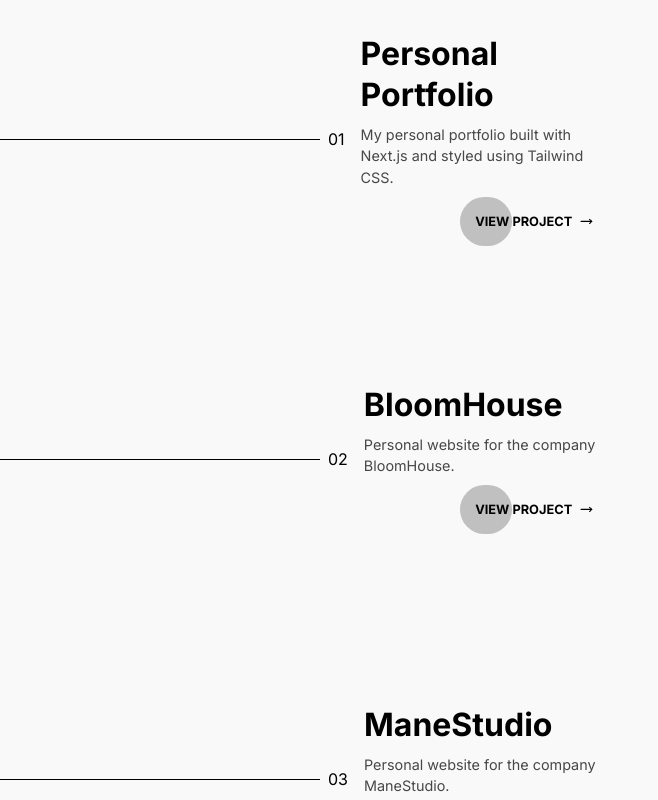
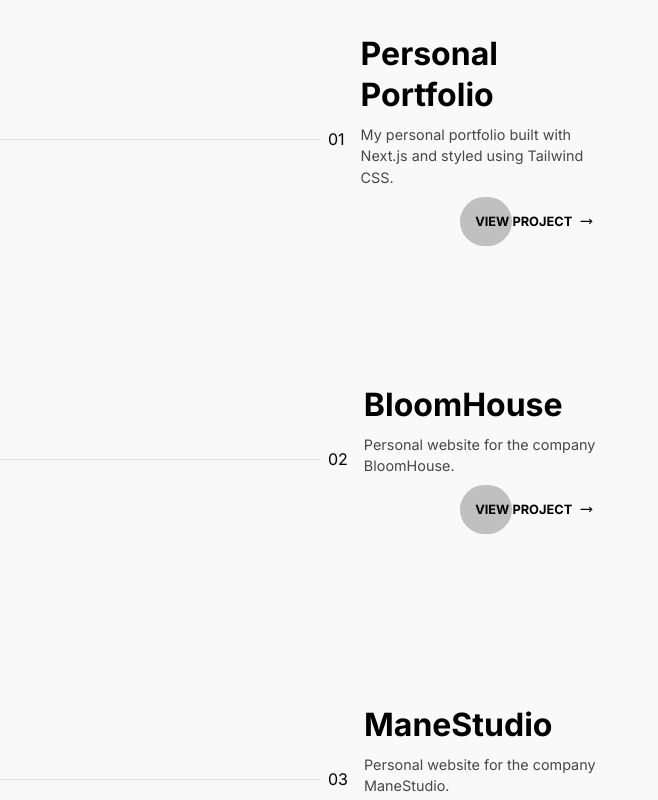
Before and after one commit to meikys/portfolio, a Next.js app: page / in a window 1280 px wide. Shown: the part 1040-1840 px from the top of the page, without its empty margins (0-658 px from the left). Built offline with nearby package versions, Linux system fonts and the light colour scheme.

Commit message:
edit: farba hr elementu v project sekcii

```diff
--- a/src/components/Projects.tsx
+++ b/src/components/Projects.tsx
@@ -15,8 +15,8 @@ export default function Projects() {
         <div key={id} className="flex flex-col-reverse lg:flex-row lg:justify-between gap-[32px] w-full min-h-[50vh] lg:min-h-[25vh] py-[64px] lg:py-0 group hover:bg-[#FFFFFF] transition ease-in-out duration-100 cursor-pointer">
           <div className="flex gap-[16px] lg:w-[50%]">
             <div className="flex items-center gap-[8px]">
-              <hr className="w-[20px] lg:w-[20rem]" />
-              <span>{number}</span>
+              <hr className="transition-color ease-in-out duration-1000 lg:border-t-[#000000]/10 group-hover:border-t-[#000000]/100 w-[20px] lg:w-[20rem]" />
+              <span className="transition-text ease-in-out duration-1000 group-hover:text-[1.5rem]">{number}</span>
             </div>
             <div className="flex flex-col justify-end lg:justify-center h-full lg:h-auto gap-[8px] mr-10 lg:mr-0">
               <h3 className="text-[2rem] tracking-[-1.5%] leading-[130%] font-bold">
@@ -41,7 +41,7 @@ export default function Projects() {
               alt={title}
               className="relative top-0 max-w-[100vw] -translate-y-5 lg:group-hover:translate-x-[90%] lg:translate-x-[100vw] z-20 -rotate-y-20 shadow-xl lg:max-h-[320px] lg:max-w-[640px] ease-in-out duration-100"
             />
-            <div className={`absolute bottom-0 w-[300px] lg:w-[600px] h-[230px] lg:h-[280px] lg:group-hover:translate-x-[90%] lg:translate-x-[100vw] ${bgColor} z-10 opacity-50} ease-in-out duration-100`} />
+            <div className={`absolute bottom-0 w-[300px] lg:w-[700px] h-[230px] lg:h-full lg:group-hover:translate-x-[70%] lg:translate-x-[100vw] lg:translate-y-10 ${bgColor} z-10 opacity-50} ease-in-out duration-100`} />
           </div>
         </div>
       ))}
```
